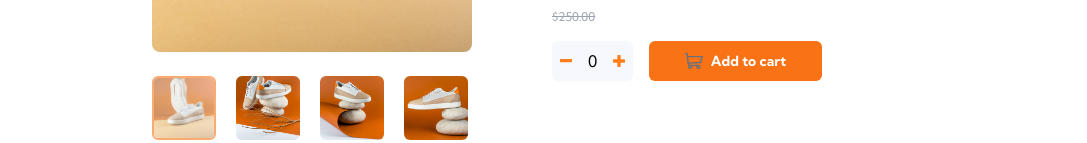
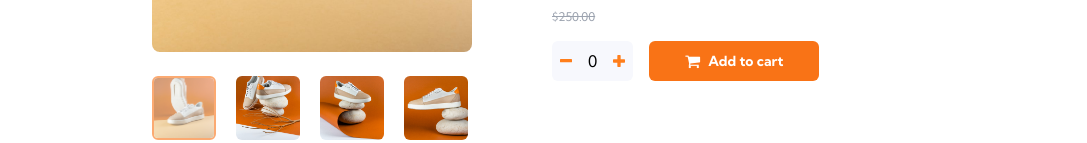
Before and after one commit to emmanuelojo/product-card, a Vue app: page / in a window 1280 px wide. Shown: the part 545-688 px from the top of the page, without its empty margins (96-1183 px from the left). Built offline with nearby package versions, Linux system fonts and the light colour scheme.

Commit message:
Shopping cart icon changed

```diff
--- a/src/App.vue
+++ b/src/App.vue
@@ -99,7 +99,7 @@ const decreaseQuantity = () => {
           </div>
 
           <div class="w-full sm:w-fit bg-orange-500 rounded-md py-[10px] px-9 flex justify-center items-center gap-2 cursor-pointer hover:scale-105">
-            <img  src="./assets/images/icon-cart.svg" alt="cart" class="text-white h-4">
+            <i class="fa fa-shopping-cart text-white"></i>
             <p class="text-sm font-semibold text-white">Add to cart</p>
           </div>
         </div>
```
